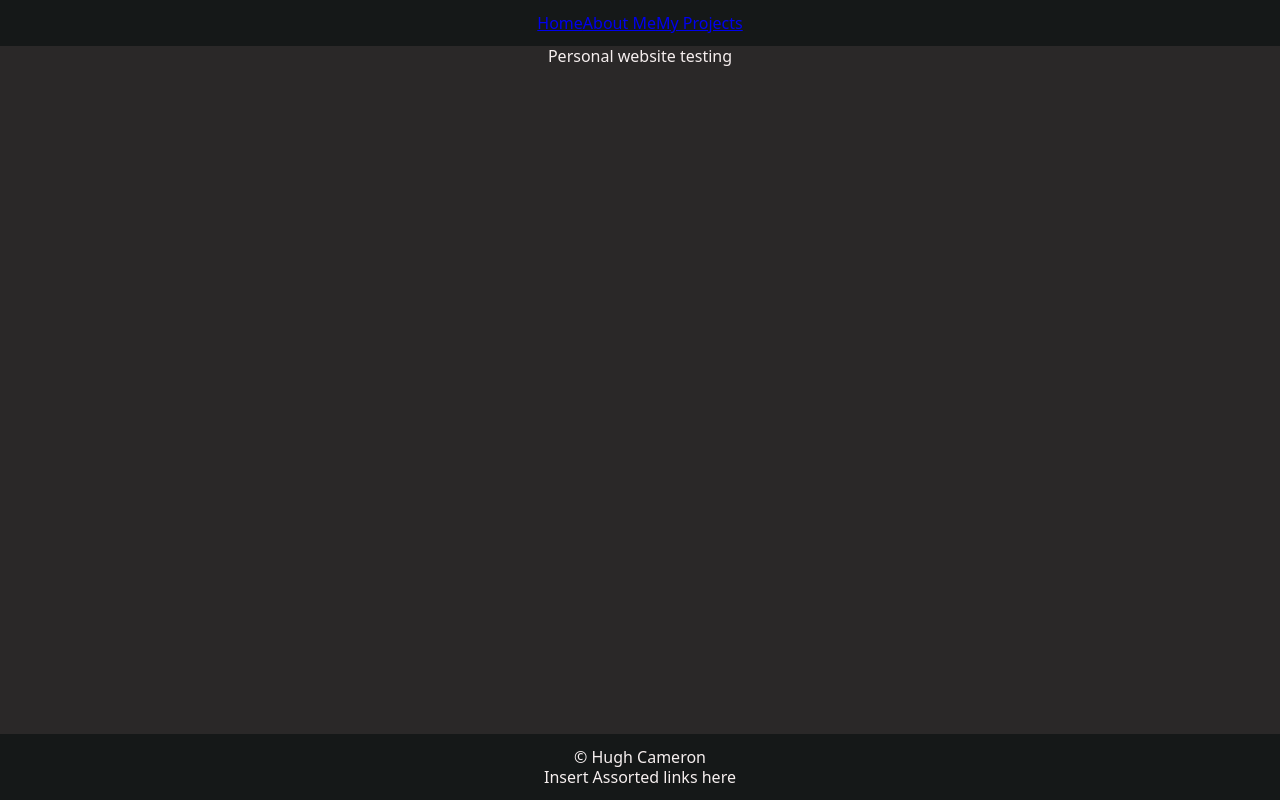
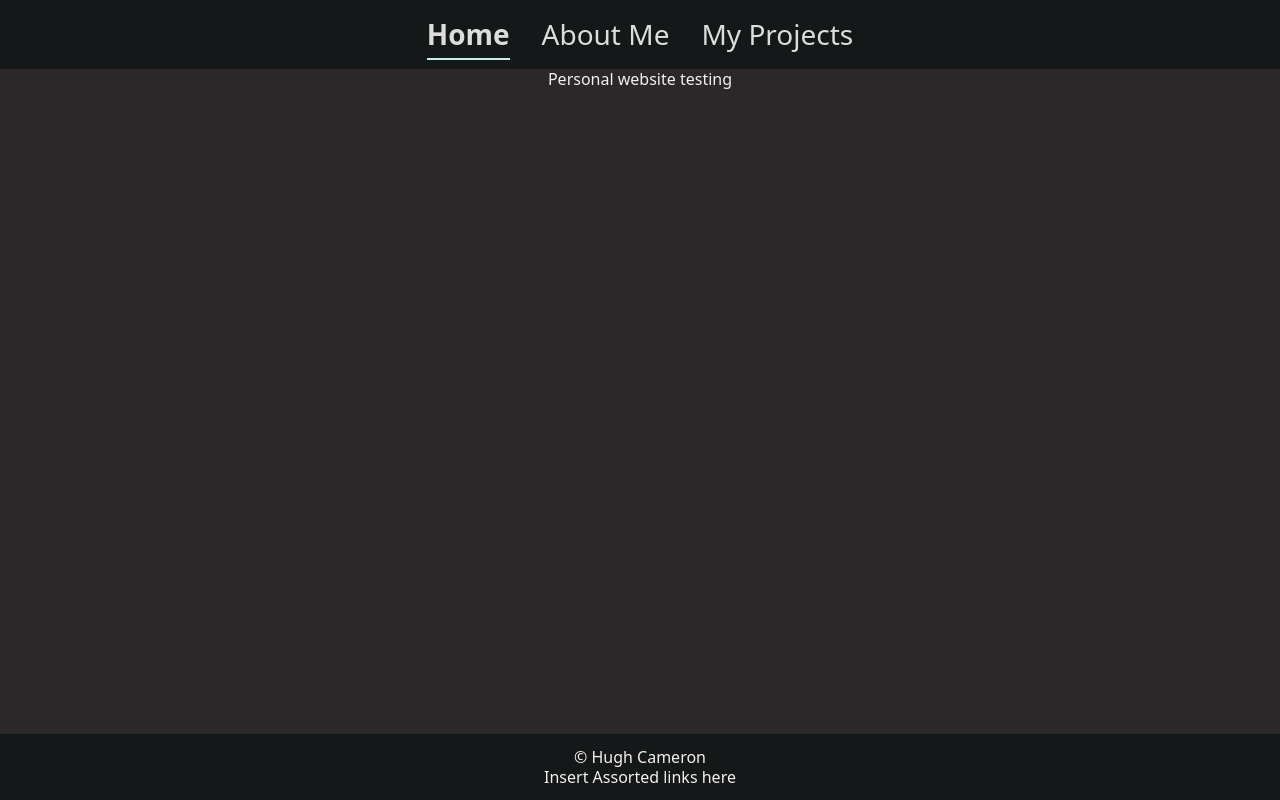
Before and after one commit to AeonianTest/AeonianTest.github.io, a React (Vite) app: page / in a window 1280 px wide. Built offline with nearby package versions, Linux system fonts and the light colour scheme.

Commit message:
Navlink spruce up

```diff
--- a/src/components/Header.tsx
+++ b/src/components/Header.tsx
@@ -3,16 +3,18 @@ import { NavLink } from 'react-router-dom';
 import React from 'react';
 
 const Header: React.FC = () => {
+
+
     return (
         <header className="HeaderContainer">
             <nav>
                 <NavLink to="/" className="NavLink" end>
                     Home
                 </NavLink>
-                <NavLink to="/about" className="NavLink">
+                <NavLink to="/about" className="NavLink" end>
                     About Me
                 </NavLink>
-                <NavLink to="/projects" className="NavLink">
+                <NavLink to="/projects" className="NavLink" end>
                     My Projects
                 </NavLink>
             </nav>
@@ -20,4 +22,4 @@ const Header: React.FC = () => {
     )
 }
 
-export default Header
+export default Header;
--- a/src/css/components/Header.css
+++ b/src/css/components/Header.css
@@ -1,5 +1,6 @@
 .HeaderContainer {
     display: flex;
+    justify-content: space-between;
     flex-direction: column;
     align-items: center;
 
@@ -7,3 +8,45 @@
     width: 100%;
     background-color: #151818;
 }
+
+.HeaderContainer nav {
+    display: flex;
+    flex: 1;
+
+    gap: 2rem;
+}
+
+.NavLink {
+    color: #ddd;
+    text-decoration: none;
+    font-size: 28px;
+
+    position: relative;
+    padding: 0.25rem 0;
+    transition: color 0.3s;
+}
+
+.NavLink:hover {
+    color: #c4efed;
+}
+
+.NavLink.active {
+    font-weight: 600;
+}
+
+.NavLink::after {
+    content: '';
+    display: block;
+    width: 0%;
+    height: 2px;
+    background-color: #c4efed;
+    transition: width 0.3s ease-in-out;
+    position: absolute;
+    bottom: -4px;
+    left: 0;
+}
+
+.NavLink:hover::after,
+.NavLink.active::after {
+    width: 100%;
+}
```
